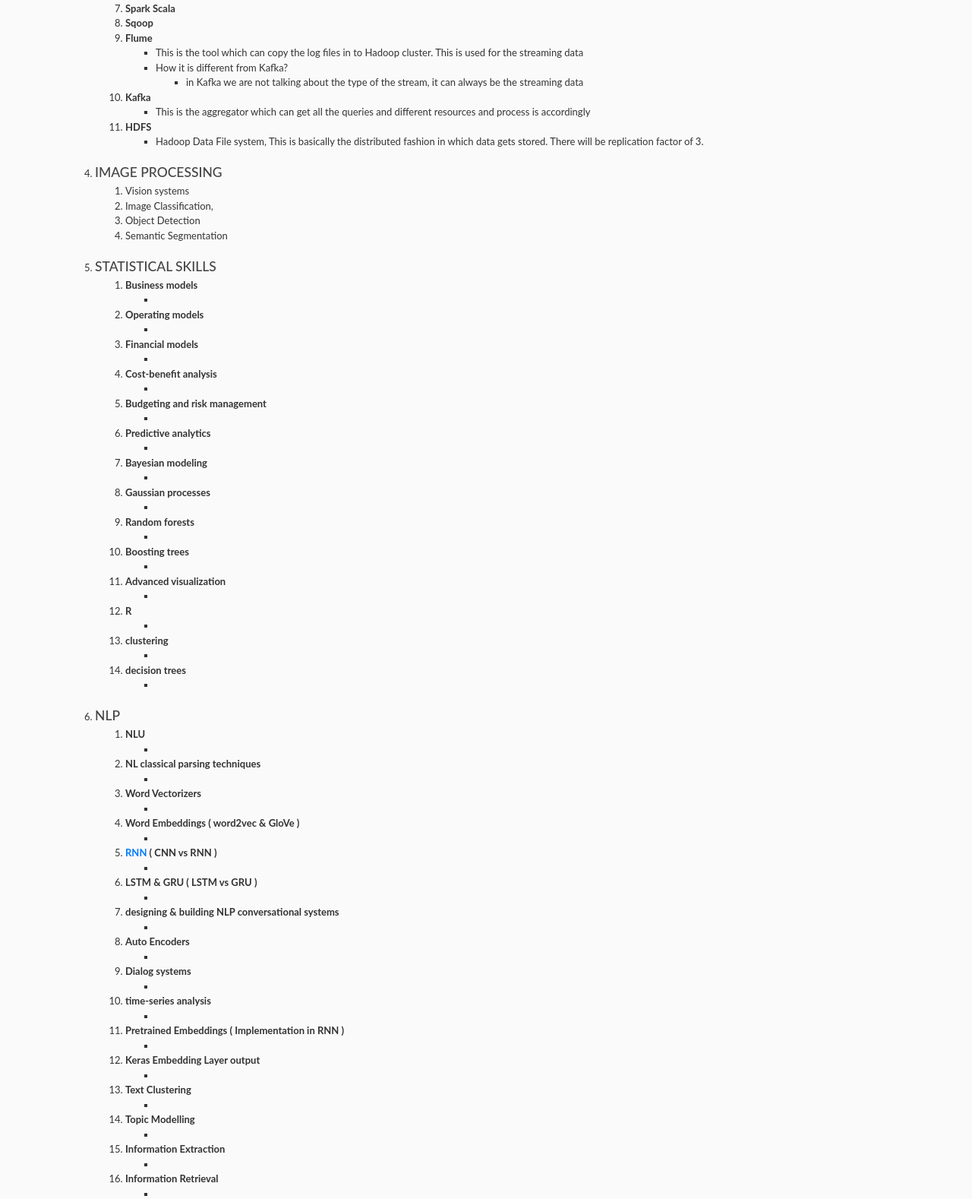
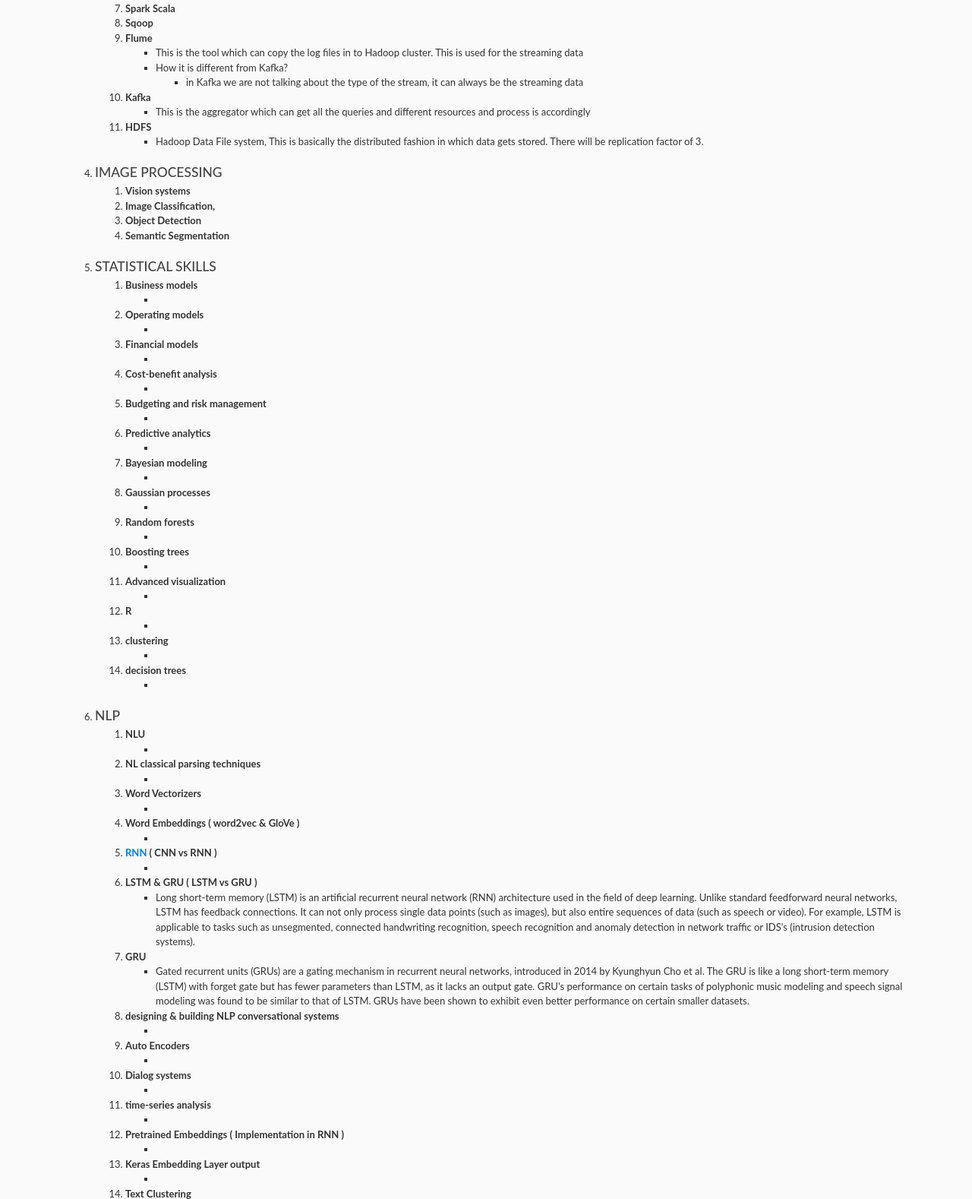
Before and after one commit to viswanath27/thoughtorganizer, a Django app: page /requirementunderstanding/ in a window 1280 px wide. Shown: the part 1137-2715 px from the top of the page at 76% size. Run offline with Django 3.2, Linux system fonts and the light colour scheme; a user stored in the database is signed in; parts of the project's set-up code (start-up, migrations or seed data) failed here and were passed over; some libraries are stand-ins or nearby versions.

Commit message:
modified the requirement file 10

```diff
--- a/activities/dailyactivities/templates/dailyactivities/requirementunderstanding.html
+++ b/activities/dailyactivities/templates/dailyactivities/requirementunderstanding.html
@@ -85,10 +85,10 @@
 
 <li><h3> IMAGE PROCESSING </h3></li>
 <ol>
-    <li>Vision systems</li>
-    <li>Image Classification, </li>
-    <li>Object Detection</li>
-    <li>Semantic Segmentation</li>
+    <li><b>Vision systems</b></li>
+    <li><b>Image Classification, </b></li>
+    <li><b>Object Detection</b></li>
+    <li><b>Semantic Segmentation</b></li>
 </ol><br>
 
 <li><h3> STATISTICAL SKILLS </h3></li>
@@ -137,7 +137,12 @@
     <li><b><a href="{% url 'dailyactivities-RNN'%}">RNN</a> ( CNN vs RNN )</b></li>
         <ul><li></li></ul>
     <li><b>LSTM & GRU ( LSTM vs GRU )</b></li>
-        <ul><li></li></ul>
+
+        <ul><li>Long short-term memory (LSTM) is an artificial recurrent neural network (RNN) architecture used in the field of deep learning. Unlike standard feedforward neural networks, LSTM has feedback connections. It can not only process single data points (such as images), but also entire sequences of data (such as speech or video). For example, LSTM is applicable to tasks such as unsegmented, connected handwriting recognition, speech recognition and anomaly detection in network traffic or IDS's (intrusion detection systems).</li></ul>
+
+    <li><b>GRU</b></li>
+        <ul><li>Gated recurrent units (GRUs) are a gating mechanism in recurrent neural networks, introduced in 2014 by Kyunghyun Cho et al. The GRU is like a long short-term memory (LSTM) with forget gate but has fewer parameters than LSTM, as it lacks an output gate. GRU's performance on certain tasks of polyphonic music modeling and speech signal modeling was found to be similar to that of LSTM. GRUs have been shown to exhibit even better performance on certain smaller datasets.</li></ul>
+
     <li><b>designing & building NLP conversational systems</b></li>
         <ul><li></li></ul>
     <li><b>Auto Encoders</b></li>
```
